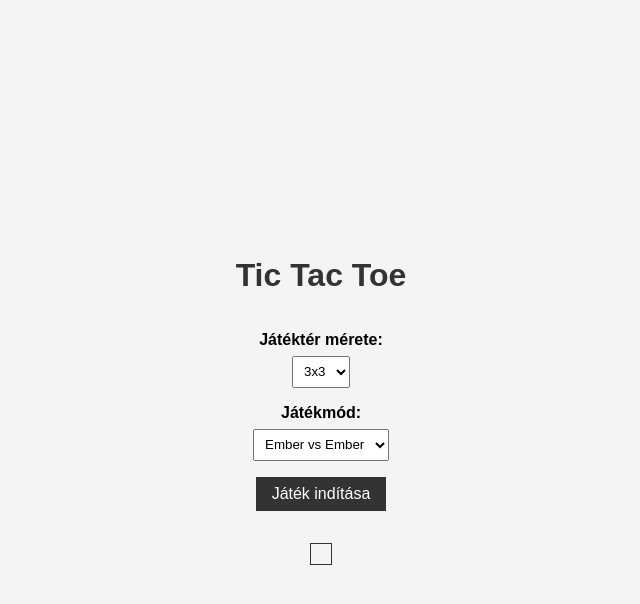
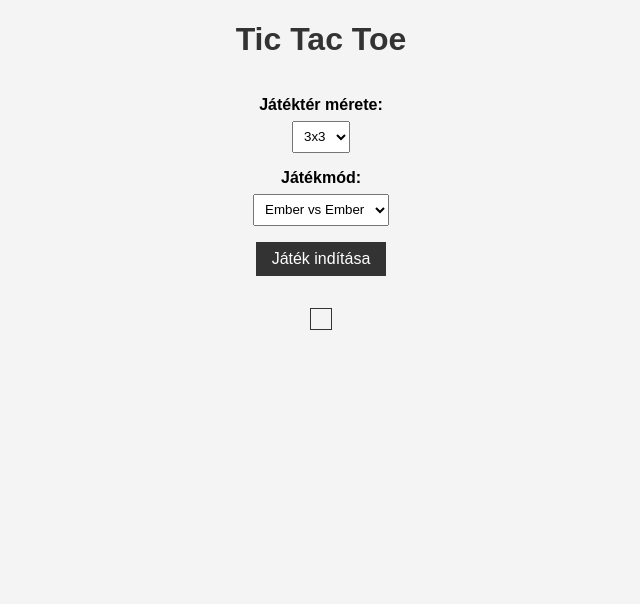
Before and after one commit to fakecrash1/TicTacToe, a plain HTML site: page index.html in a window 1280 px wide. Shown: the whole page, without its empty margins (319-959 px from the left). Drawn offline with Linux system fonts and the light colour scheme.

Commit message:
corrections

```diff
--- a/style.css
+++ b/style.css
@@ -5,11 +5,12 @@ body {
     flex-direction: column;
     align-items: center;
     justify-content: center;
-    height: 100vh;
+    height: 100%;
     width: 100%;
     margin: 0;
     padding: 0;
     box-sizing: border-box;
+    overflow: auto;
 }
 
 h1 {
```
